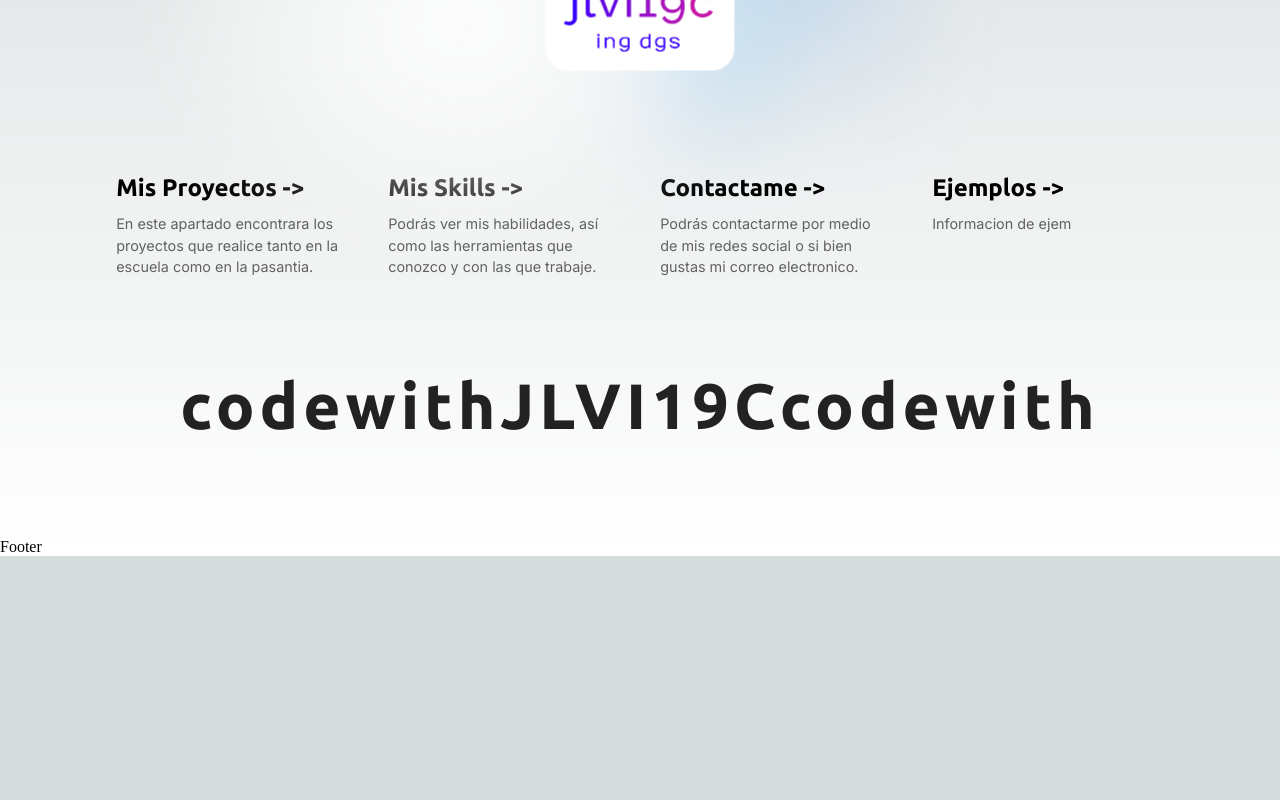
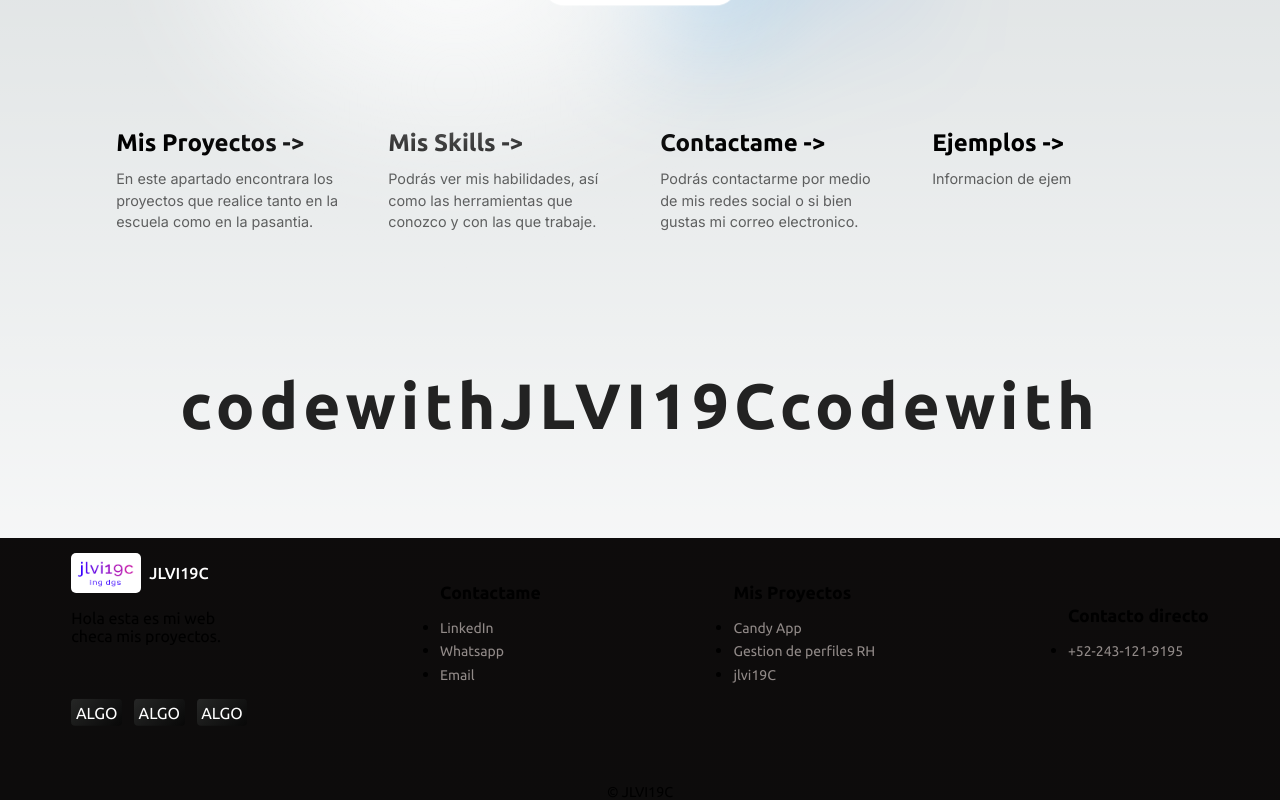
Before and after one commit to leonelVc19/jlvi19c, a Next.js app: page / in a window 1280 px wide. Shown: the part 352-1152 px from the top of the page. Before the commit the page ends 908 px from the top, so only its background shows below. Built offline with nearby package versions, Linux system fonts and the light colour scheme.

Commit message:
Fin del footer, pero faltan detalles

```diff
--- a/src/pages/components/Footer/footer.js
+++ b/src/pages/components/Footer/footer.js
@@ -1,6 +1,81 @@
+import styles from '@/styles/Footer.module.css';
+import Image from 'next/image';
+import Link from 'next/link';
+
+
 function Footer() {
     return (
-        <p>Footer</p>
+        <>
+            <footer className={styles.footer} >
+                <div className={styles.footer_container}>
+                    <div className={styles.footer_content}>
+                        <Link href="/" className={styles.footer_logo}>
+                            <Image
+                                src="/logojuan.png"
+                                alt="JLVI19C"
+                                className={styles.footer_logo_img}
+                                width={70}
+                                height={40}
+                            />
+                            <p>JLVI19C</p>
+                        </Link>
+                        <p className={styles.footer_description}>
+                            Hola esta es mi web <br></br> checa mis proyectos.
+                        </p>
+                        <div className={styles.footer_social}>
+                            <a href="https://www.facebook.com/" target="_blank" className={styles.footer_social_link}>
+                                <p className={styles.bx}>ALGO</p>
+                            </a>
+                            <a href="https://www.instagram.com/" target="_blank" className={styles.footer_social_link}>
+                                <p className={styles.bx}>ALGO</p>
+                            </a>
+                            <a href="https://twitter.com/" target="_blank" className={styles.footer_social_link}>
+                                <p className={styles.bx}>ALGO</p>
+                            </a>
+                        </div>
+                    </div>
+                    <div className={styles.footer_content}>
+                        <h3 className={styles.footer_title}>Contactame</h3>
+                        <ul className={styles.footer_links}>
+                            <li>
+                                <a href="#" className={styles.footer_link}>LinkedIn</a>
+                            </li>
+                            <li>
+                                <a href="#" className={styles.footer_link}>Whatsapp</a>
+                            </li>
+                            <li>
+                                <a href="#" className={styles.footer_link}>Email</a>
+                            </li>
+
+                        </ul>
+                    </div>
+                    <div className={styles.footer_content}>
+                        <h3 className={styles.footer_title}>Mis Proyectos</h3>
+                        <ul className={styles.footer_links}>
+                            <li>
+                                <a href="#" className={styles.footer_link}>Candy App</a>
+                            </li>
+                            <li>
+                                <a href="#" className={styles.footer_link}>Gestion de perfiles RH</a>
+                            </li>
+                            <li>
+                                <a href="#" className={styles.footer_link}>jlvi19C</a>
+                            </li>
+                        </ul>
+                    </div>
+                    <div className={styles.footer_content}>
+                        <h3 className={styles.footer_title}>Contacto directo</h3>
+                        <ul className={styles.footer_links}>
+                            <li>
+                                <a href="#" className={styles.footer_link}>+52-243-121-9195</a>
+                            </li>
+                        </ul>
+                    </div>
+                </div>
+                <span className={styles.footer_copy}>&#169; JLVI19C</span>
+            </footer>
+        </>
+
     );
 };
 
--- a/src/pages/components/contact.js
+++ b/src/pages/components/contact.js
@@ -6,8 +6,8 @@ function Contact() {
     return (
         <>
             <NavBar />
-            <p>Hola</p>
             <div className={styles.contact}>
+                <h1 className={styles.titulo}>Informacion de contacto</h1>
 
                 <nav className={styles.lista}>
                     <ul className={styles.lista}>
--- a/src/pages/index.js
+++ b/src/pages/index.js
@@ -18,7 +18,7 @@ export default function Home() {
       </Head>
       <NavBar></NavBar>
       <main className={styles.main}>
-        <div className={styles.description}>
+        {/* <div className={styles.description}>
           <div className={styles.description}>
             <div>
               <a
@@ -38,7 +38,7 @@ export default function Home() {
               </a>
             </div>
           </div>
-        </div>
+        </div> */}
         <div className={styles.center}>
           <Image
             className={styles.logo}
--- a/src/styles/Footer.module.css
+++ b/src/styles/Footer.module.css
@@ -0,0 +1,122 @@
+
+.footer {
+  background: linear-gradient(5deg, #0d0c0c, #0e0c0c);
+  font-family: var(--font-mono);
+}
+.footer_container {
+  padding-top: 15px;
+  display: flex;
+  justify-content: space-around;
+  align-items: center;
+  gap: 50px;
+}
+
+.footer_logo {
+  display: flex;
+  align-items: center;
+  -moz-column-gap: 0.5rem;
+  column-gap: 0.5rem;
+  margin-bottom: 1rem;
+  font-weight: 500;
+  color: hsl(14, 4%, 100%);
+}
+
+.footer_logo_img {
+  border-radius: 5px;
+  transition: 0.3s ease-in-out;
+}
+
+.footer_logo_img:hover {
+  transform: translateY(-5px);
+  transition: 0.3s ease-in-out;
+
+}
+
+.footer_description {
+  margin-bottom: 2.5rem;
+}
+
+.footer_social {
+  display: flex;
+  -moz-column-gap: 0.75rem;
+  column-gap: 0.75rem;
+}
+
+.footer_social_link {
+  display: inline-flex;
+  background: linear-gradient(136deg, hsl(120, 1%, 15%) 0%, hsl(0, 0%, 3%) 100%);
+  padding: 0.29rem;
+  border-radius: 0.25rem;
+  color: hsl(14, 4%, 100%);
+  font-size: 1rem;
+  transition: 0.3s ease-in-out;
+  animation: floating 4s ease-in-out infinite;
+}
+
+.footer_social_link:hover {
+  transform: translateY(-5px);
+  transition: 0.3s ease-in-out;
+
+}
+
+.footer_social_link:hover {
+  background: linear-gradient(45deg, #10b3f9, #1c4cfa);
+  transition: 0.3s ease-in-out;
+}
+
+.footer_title {
+  font-size: 1.1rem;
+  margin-bottom: 1rem;
+  transition: 0.5s ease-in-out;
+}
+
+.footer_links {
+  display: grid;
+  row-gap: 0.35rem;
+}
+
+.footer_link {
+  font-size: .875rem;
+  color: hsl(14, 4%, 55%);
+  transition: 0.3s ease-in-out;
+}
+
+.footer_link:hover {
+  color: hsl(14, 4%, 100%);
+  transform: scale(1.5);
+  background: red;
+  transition: 0.3s ease-in-out;
+}
+
+.footer_copy {
+  display: block;
+  text-align: center;
+  font-size: 0.89rem;
+  margin-top: 4.5rem;
+}
+
+@media (max-width: 707px) {
+  .footer_container {
+    display: flex;
+    justify-content: space-around;
+    flex-wrap: wrap;
+    padding: 15px;
+
+  }
+  .footer_conten {
+    border: 1px solid red;
+    padding: 5px;
+  }
+}
+
+@keyframes floating {
+  0% {
+    transform: translate(0, 0px);
+  }
+  50% {
+    transform: translate(0, 15px);
+  }
+  100% {
+    transform: translate(0, 0px);
+  }
+}/*# sourceMappingURL=style.css.map */
--- a/src/styles/globals.css
+++ b/src/styles/globals.css
@@ -85,6 +85,16 @@ body {
   overflow-x: hidden;
 
 }
+::-webkit-scrollbar{
+  width: 0.8rem;
+  background: #585757;
+}
+
+::-webkit-scrollbar-thumb{
+  background: #2d2c2c;
+  border-radius: .8rem;
+  box-shadow: 0 5px 16px rgba(1, 65, 255, 0);
+}
 
 body {
   color: rgb(var(--foreground-rgb));
```
Also changed, not shown: src/pages/components/MyProjects/project.js (+9 -1 lines), src/styles/Contact.module.css (+8 -1 lines).
